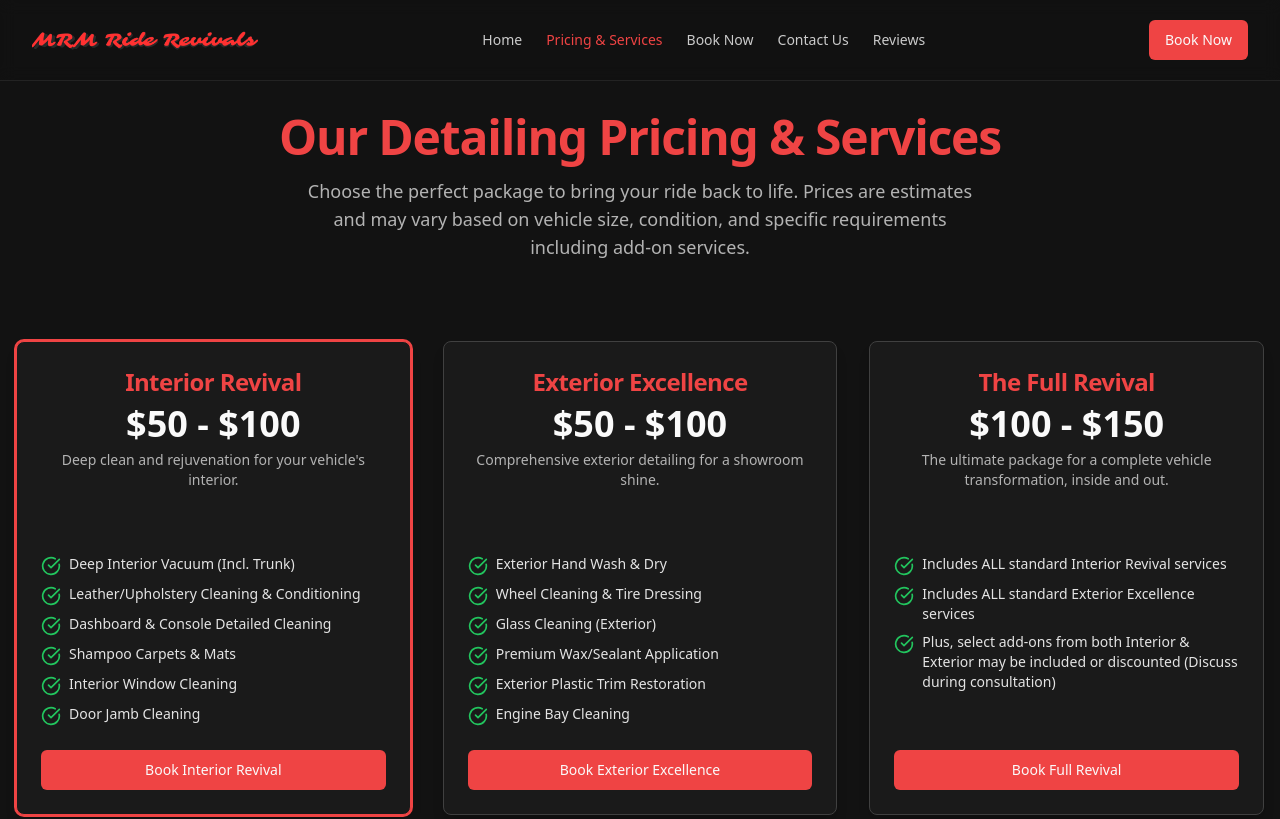
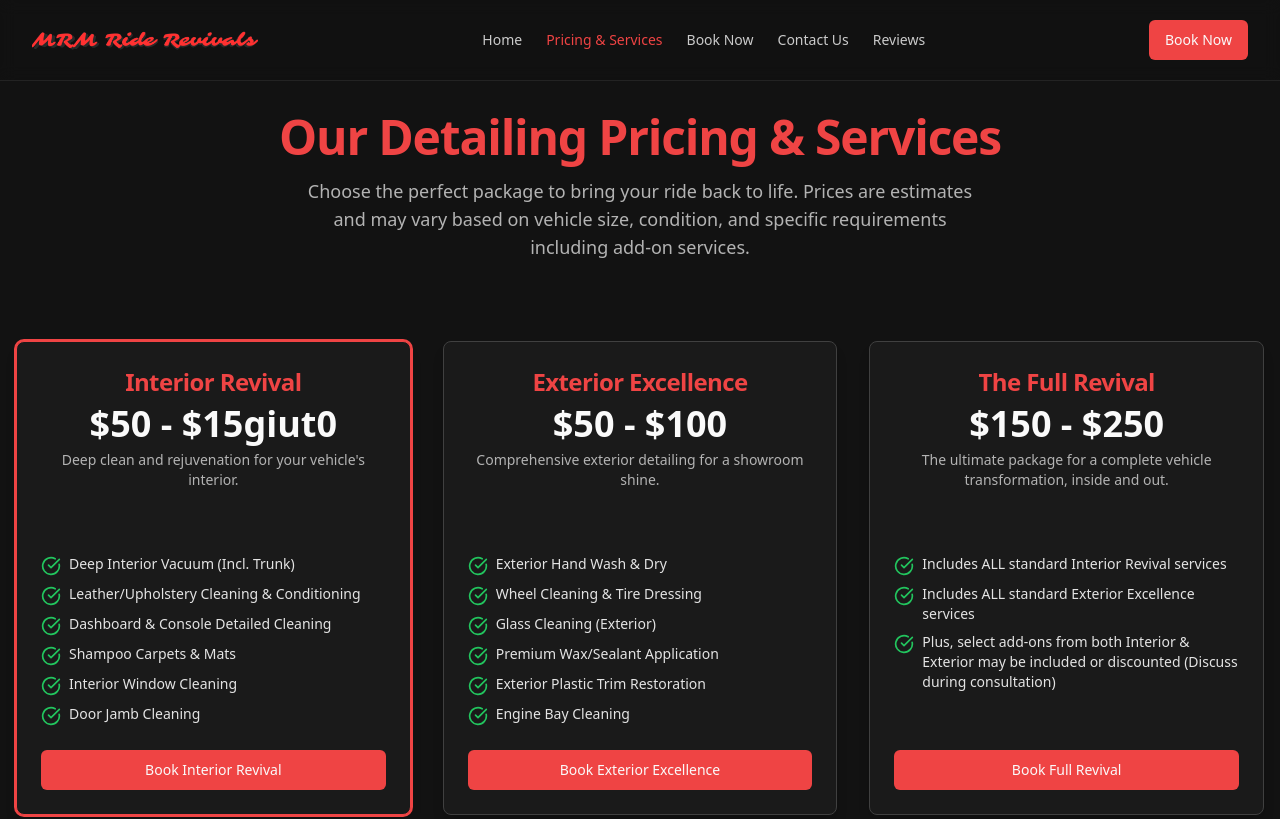
Before and after one commit to MentalBeanr/mrm-ride-revivals-site, a Next.js app: page /pricing in a window 1280 px wide. Shown: the top 819 px of the page. Built offline with nearby package versions, Linux system fonts and the light colour scheme.

Commit message:
fixed prices again

```diff
--- a/app/pricing/page.tsx
+++ b/app/pricing/page.tsx
@@ -6,7 +6,7 @@ import Link from "next/link"
 const pricingTiers = [
   {
     name: "Interior Revival",
-    price: "$50 - $100",
+    price: "$50 - $15giut0",
     description: "Deep clean and rejuvenation for your vehicle's interior.",
     features: [
       "Deep Interior Vacuum (Incl. Trunk)",
@@ -35,7 +35,7 @@ const pricingTiers = [
   },
   {
     name: "The Full Revival",
-    price: "$100 - $150",
+    price: "$150 - $250",
     description: "The ultimate package for a complete vehicle transformation, inside and out.",
     features: [
       "Includes ALL standard Interior Revival services",
```
